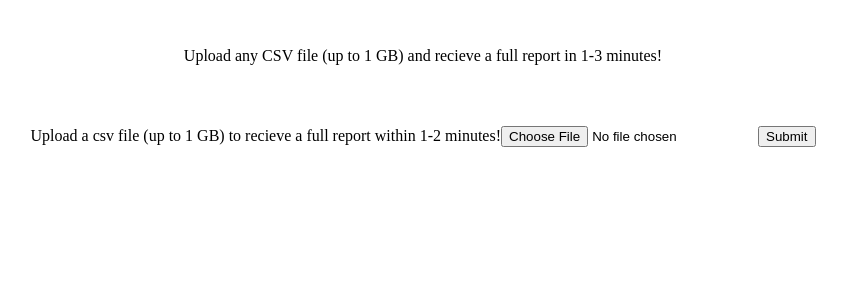
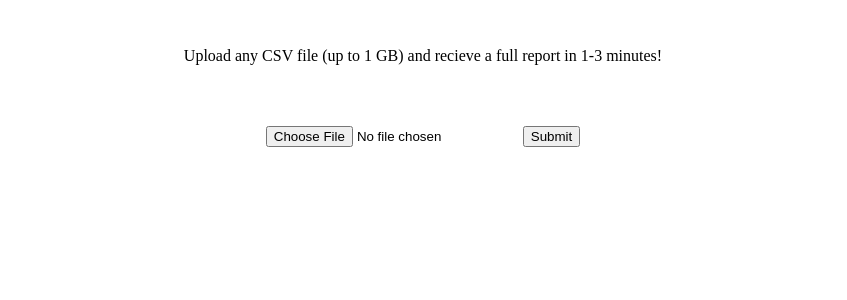
Before and after one commit to imadahmad97/DataOne, a Flask app: page / in a window 1280 px wide. Shown: the part 170-470 px from the top of the page, without its empty margins (217-1064 px from the left). Run offline with Flask 2, Linux system fonts and the light colour scheme; some libraries are stand-ins or nearby versions.

Commit message:
removed test text

```diff
--- a/database_files/templates/index.html
+++ b/database_files/templates/index.html
@@ -22,7 +22,6 @@
         Upload any CSV file (up to 1 GB) and recieve a full report in 1-3 minutes!
   </div>
     <div class="center">
-        Upload a csv file (up to 1 GB) to recieve a full report within 1-2 minutes!
         <form method="POST" action="/" enctype="multipart/form-data">
             <input type="file" name="file">
             <button onclick="$('#loading').show();">Submit</button>
```
